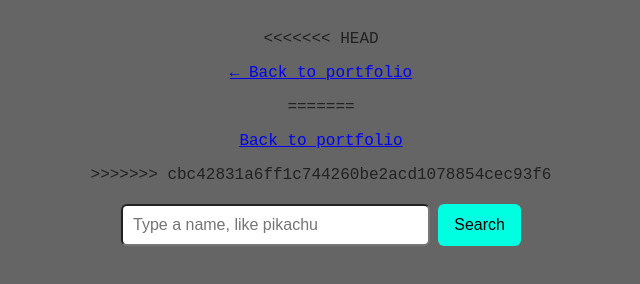
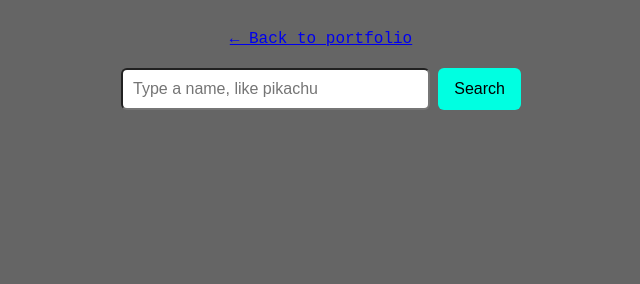
Before and after one commit to bubba957/pokedexAPI, a plain HTML site: page index.html in a window 1280 px wide. Shown: the part 114-398 px from the top of the page, without its empty margins (319-959 px from the left). Drawn offline with Linux system fonts and the light colour scheme.

Commit message:
Added back button

```diff
--- a/index.html
+++ b/index.html
@@ -9,11 +9,7 @@
 </head>
 <body>
   <h1>Pokédex</h1>
-<<<<<<< HEAD
   <p><a href="../contact.html">← Back to portfolio</a></p>
-=======
-  <p><a href="../codyPortfolio/contact.html">Back to portfolio</a></p>
->>>>>>> cbc42831a6ff1c744260be2acd1078854cec93f6
   <div class="search-bar">
     <input id="search" type="search" placeholder="Type a name, like pikachu">
     <button id="go">Search</button>
```
